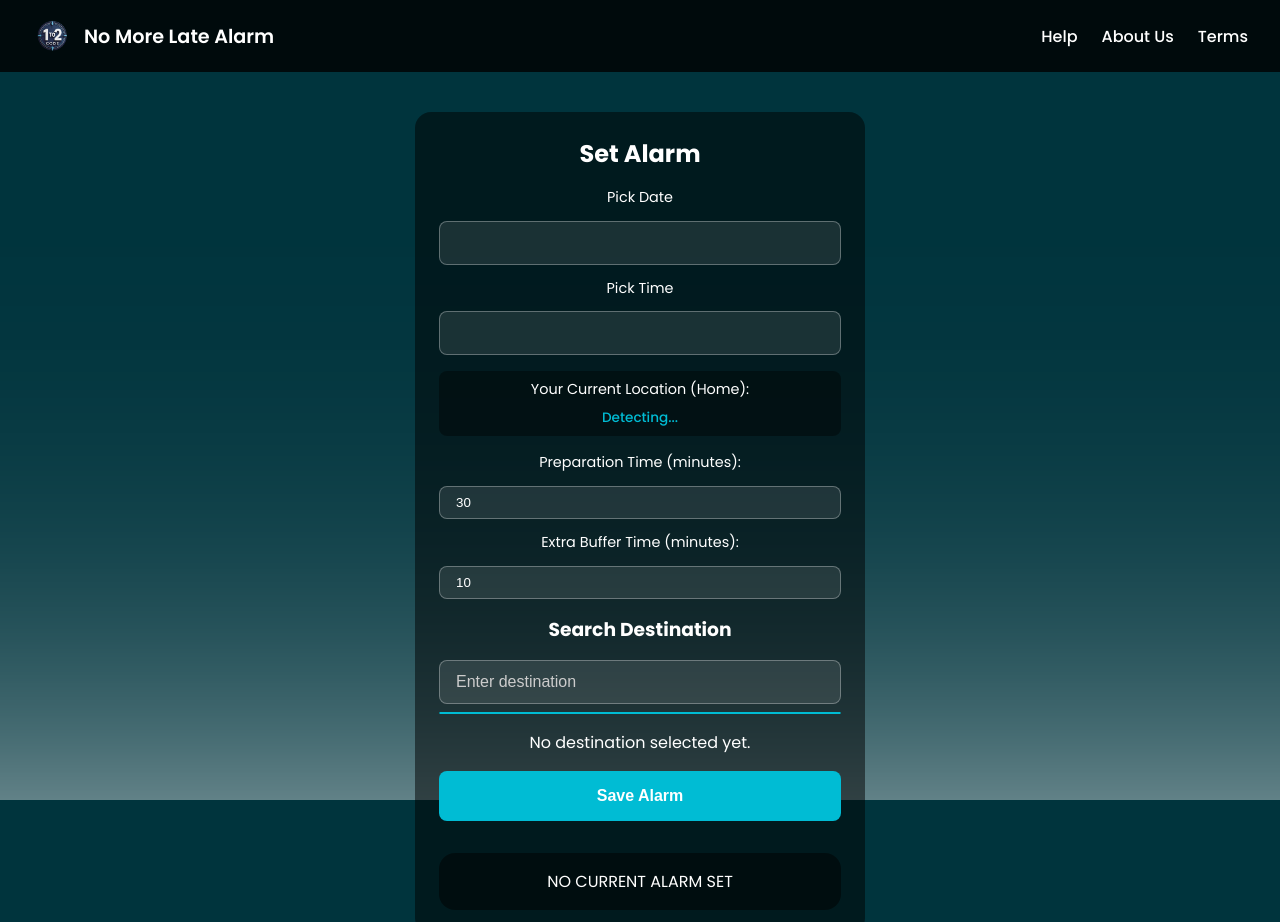
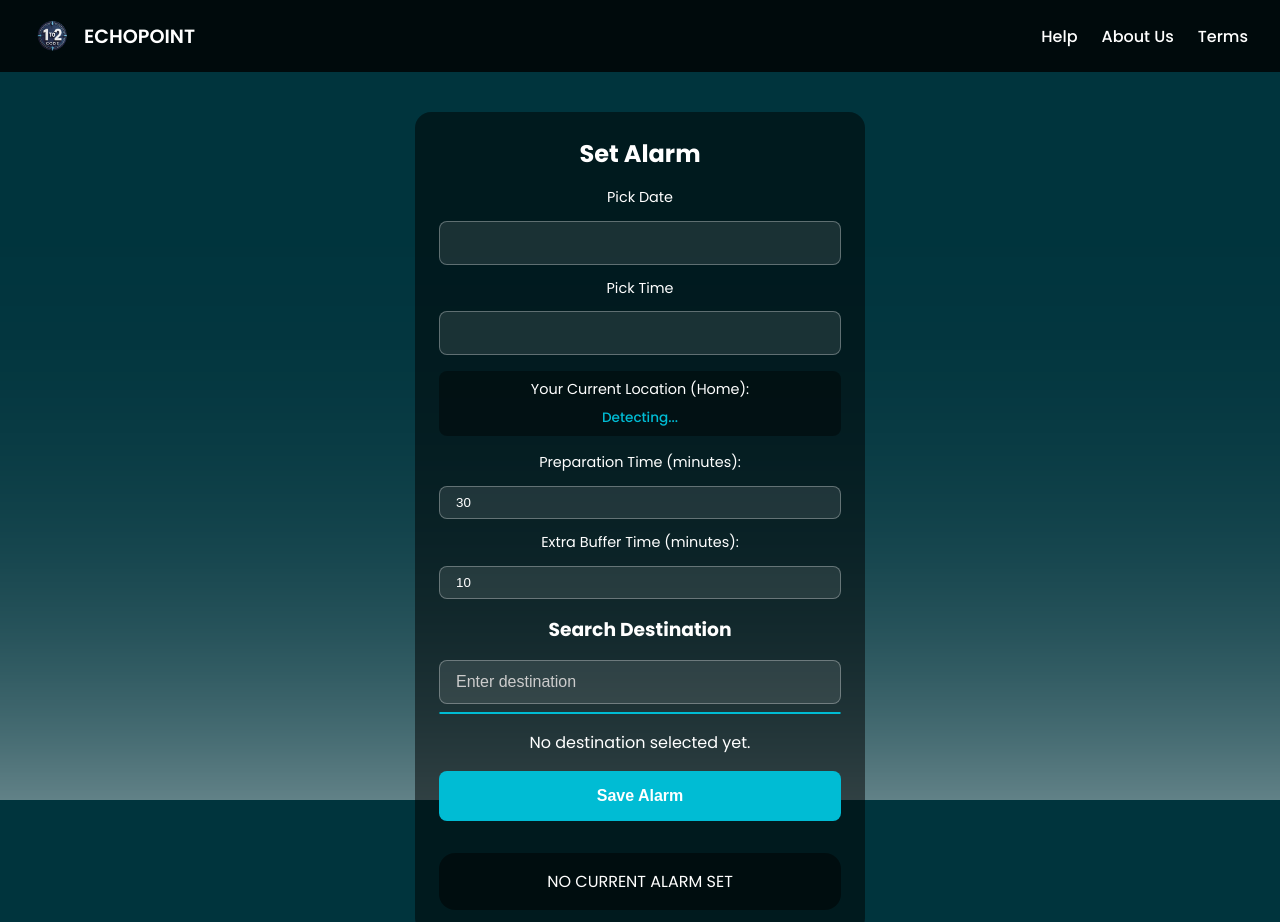
Before and after one commit to isnotfred/1-2-Code-, a plain HTML site: page hackathon elite/index.html in a window 1280 px wide. Shown: the top 922 px of the page. Drawn offline with nearby package versions, Linux system fonts and the light colour scheme.

Commit message:
Title changes

```diff
--- a/hackathon elite/index.html
+++ b/hackathon elite/index.html
@@ -15,7 +15,7 @@
     <nav class="navbar">
         <div class="logo-section">
             <img src="assets/logo/logo.png" alt="Logo" class="logo">
-            <span class="app-title">No More Late Alarm</span>
+            <span class="app-title">ECHOPOINT</span>
         </div>
         <button class="menu-toggle" id="menu-toggle">☰</button>
         <div class="nav-links">
```
